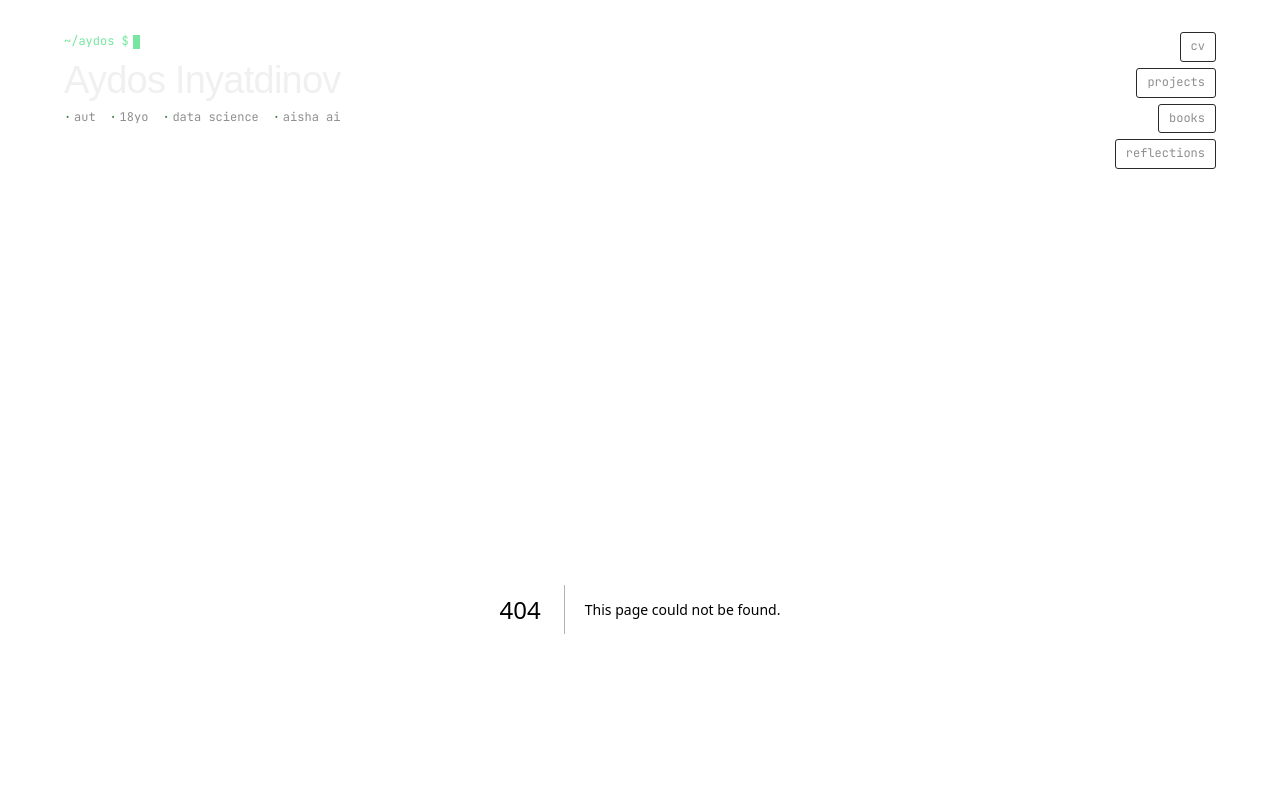
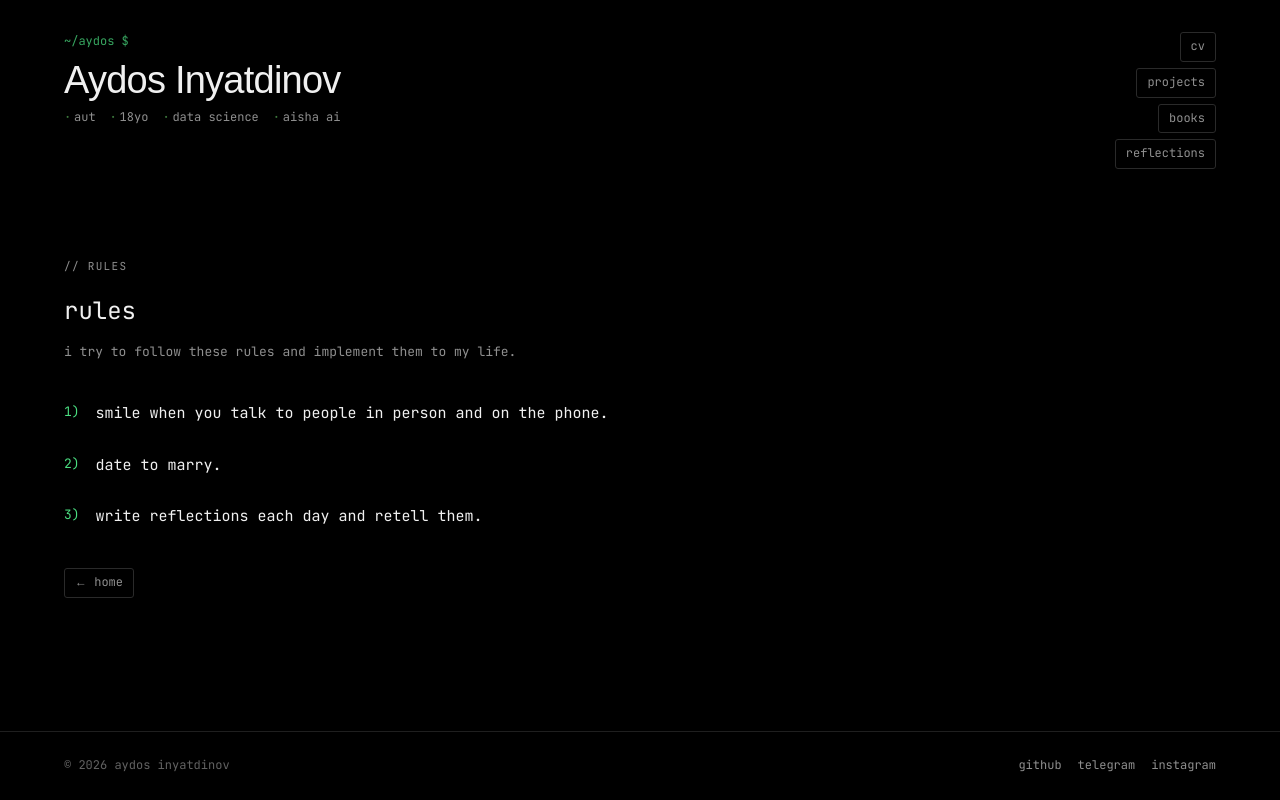
Before and after one commit to AydosIn/my-site, a Next.js app: page /rules in a window 1280 px wide. Before the commit this address had no page. Shown: the top 800 px of the page. Built offline with nearby package versions, Linux system fonts and the light colour scheme; a web font is replaced by a local one.

Commit message:
Add hidden rules page with quiet homepage entry.
Personal principles live on /rules, linked only from a low-contrast rules >> at the bottom of the home page.

```diff
--- a/app/globals.css
+++ b/app/globals.css
@@ -357,6 +357,54 @@ a {
   margin-top: 10px;
   font-size: 12.5px;
   color: var(--dim);
+}
+
+.term-rules {
+  margin-top: 48px;
+  text-align: right;
+}
+
+.term-rules-link {
+  font-size: 12px;
+  color: var(--dimmer);
+  transition: color 0.15s ease;
+}
+
+.term-rules-link:hover {
+  color: var(--terminal);
+}
+
+/* ============ Rules ============ */
+.rules-list {
+  list-style: none;
+  padding: 0;
+  margin: 0;
+  display: flex;
+  flex-direction: column;
+  gap: 28px;
+  max-width: 42rem;
+}
+
+.rules-list__item {
+  display: flex;
+  gap: 12px;
+  align-items: flex-start;
+}
+
+.rules-list__num {
+  flex-shrink: 0;
+  min-width: 2.5ch;
+  color: var(--terminal);
+  font-size: 13px;
+  line-height: 1.55;
+  font-variant-numeric: tabular-nums;
+}
+
+.rules-list__quote {
+  margin: 0;
+  font-size: 15px;
+  line-height: 1.55;
+  color: var(--bright);
 }
 
 /* ============ Page headers ============ */
--- /dev/null
+++ b/app/rules/page.tsx
@@ -0,0 +1,33 @@
+import Link from "next/link";
+import { rules } from "@data/rules";
+
+export const metadata = { title: "rules" };
+
+export default function RulesPage() {
+  return (
+    <div className="page-shell">
+      <header className="page-header">
+        <p className="page-header__comment">{"// rules"}</p>
+        <h1 className="page-header__title">rules</h1>
+        <p className="page-header__sub">
+          i try to follow these rules and implement them to my life.
+        </p>
+      </header>
+
+      <ol className="rules-list">
+        {rules.map((rule, index) => (
+          <li key={rule} className="rules-list__item">
+            <span className="rules-list__num" aria-hidden="true">
+              {index + 1})
+            </span>
+            <p className="rules-list__quote">{rule}</p>
+          </li>
+        ))}
+      </ol>
+
+      <Link href="/" className="section__link" style={{ marginTop: "40px" }}>
+        ← home
+      </Link>
+    </div>
+  );
+}
--- a/app/sitemap.ts
+++ b/app/sitemap.ts
@@ -18,5 +18,6 @@ export default async function sitemap(): Promise<MetadataRoute.Sitemap> {
       priority: 0.7,
     })),
     { url: `${base}/projects`, lastModified: new Date(), changeFrequency: "monthly", priority: 0.8 },
+    { url: `${base}/rules`, lastModified: new Date(), changeFrequency: "monthly", priority: 0.5 },
   ];
 }
--- a/components/HomeContent.tsx
+++ b/components/HomeContent.tsx
@@ -106,6 +106,12 @@ export function HomeContent() {
               <span className="hero__cursor" aria-hidden="true" />
             </p>
           </RevealItem>
+
+          <RevealItem className="term-rules">
+            <Link href="/rules" className="term-rules-link">
+              rules &gt;&gt;
+            </Link>
+          </RevealItem>
         </RevealGroup>
       </MotionProvider>
     </div>
--- /dev/null
+++ b/data/rules.ts
@@ -0,0 +1,9 @@
+/**
+ * Personal rules shown on /rules.
+ * Short quote-like sentences — edit this list anytime.
+ */
+export const rules: string[] = [
+  "smile when you talk to people in person and on the phone.",
+  "date to marry.",
+  "write reflections each day and retell them.",
+];
```
